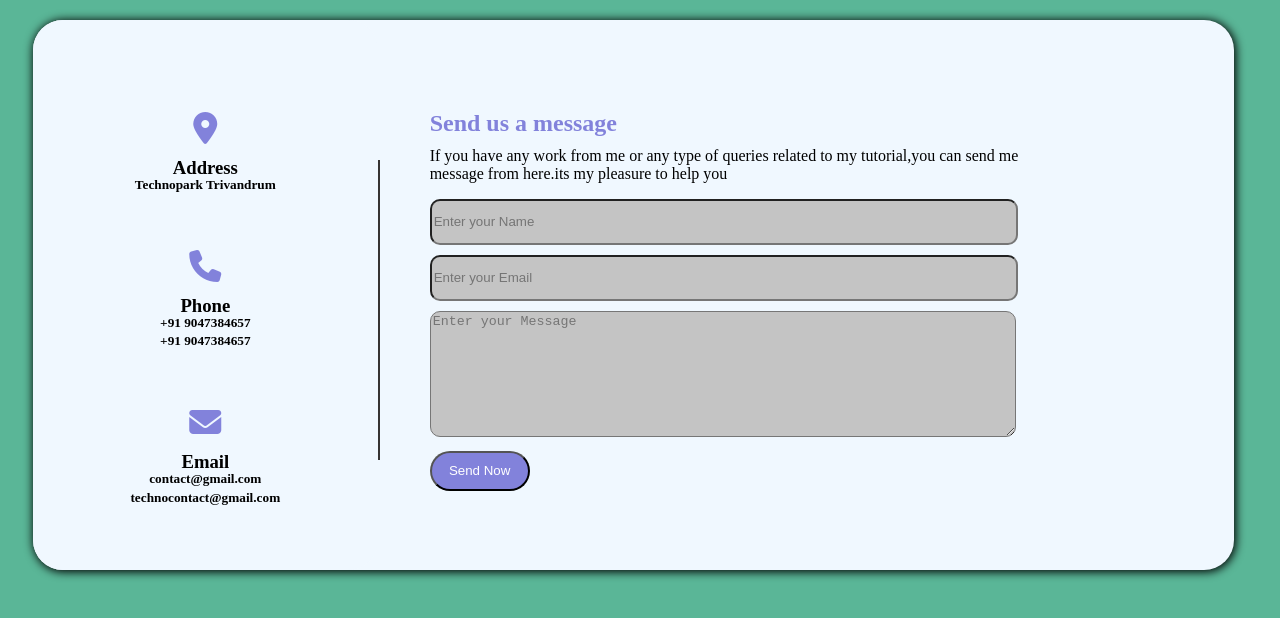
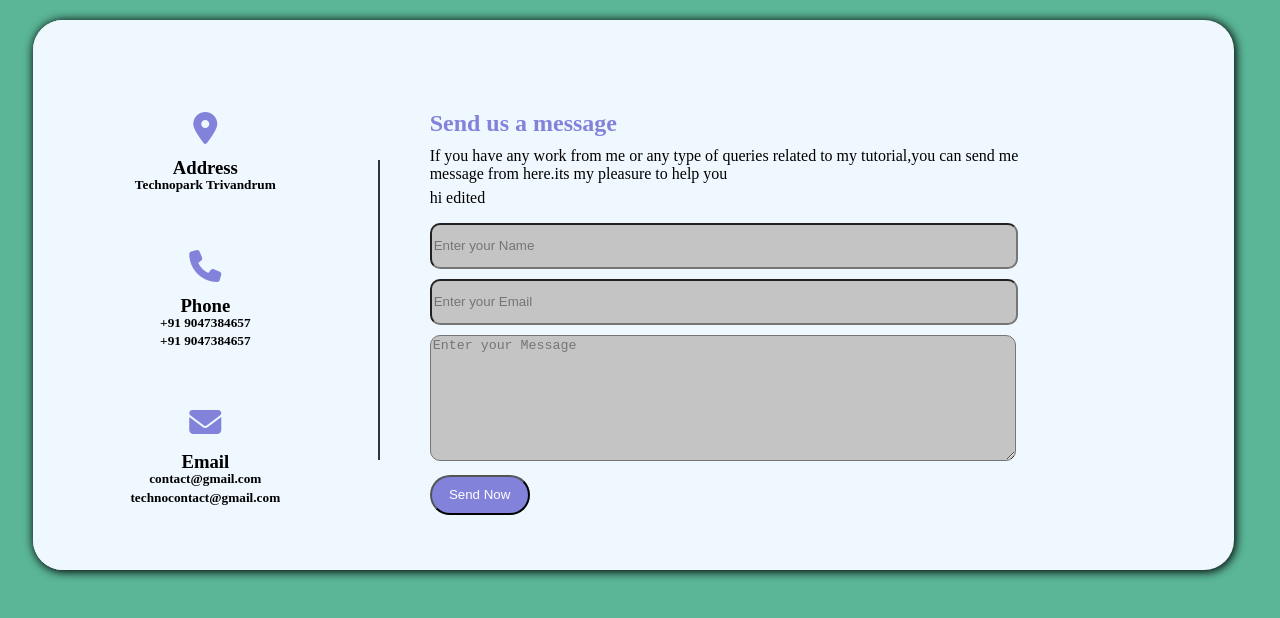
Before and after one commit to hari-portfolio/ContactPage, a plain HTML site: page index.html in a window 1280 px wide. Drawn offline with Linux system fonts and the light colour scheme.

Commit message:
fix:update paragraph

```diff
--- a/index.html
+++ b/index.html
@@ -36,7 +36,7 @@
         <div class="right-div">
         <h2 >Send us a message</h2>
        <p> If you have any work from me or any type of queries related to my tutorial,you can send me<br> message from here.its my pleasure to help you</p>
-
+<p>hi edited</p>
        <form action="submit">
         <input type="text" placeholder="Enter your Name"/><br>
         <input type="text" placeholder="Enter your Email"/><br>
```
